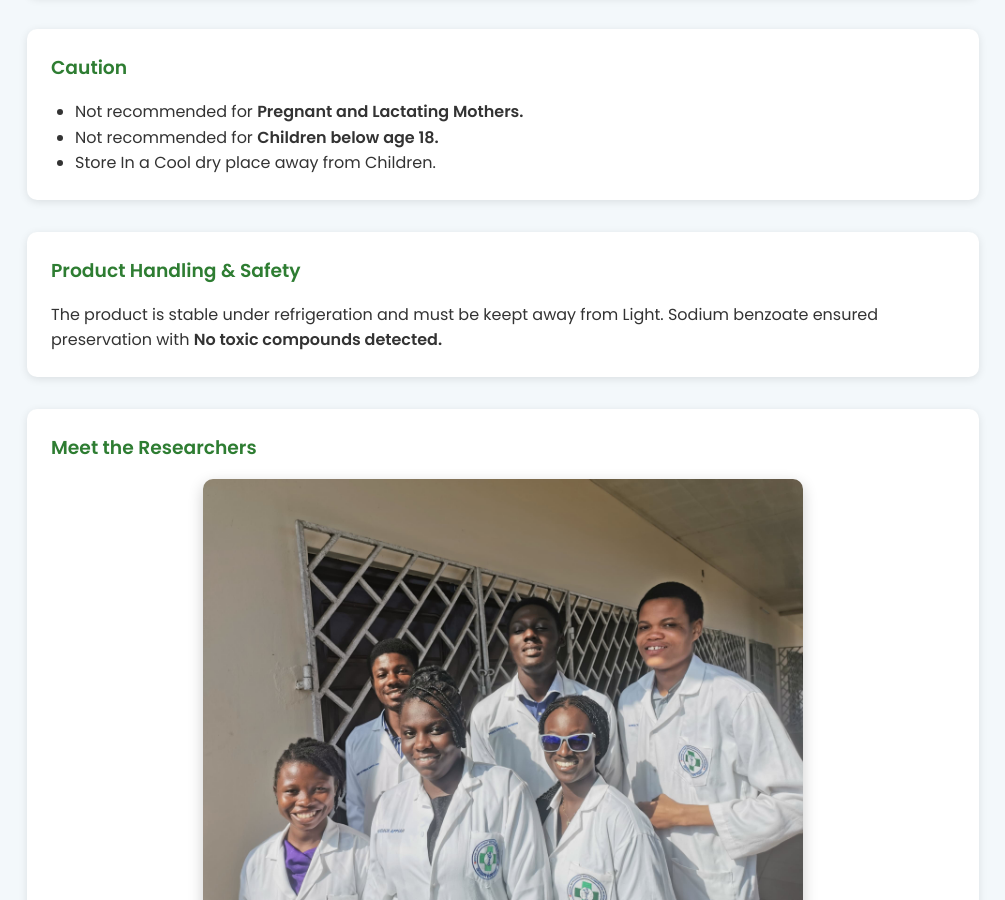
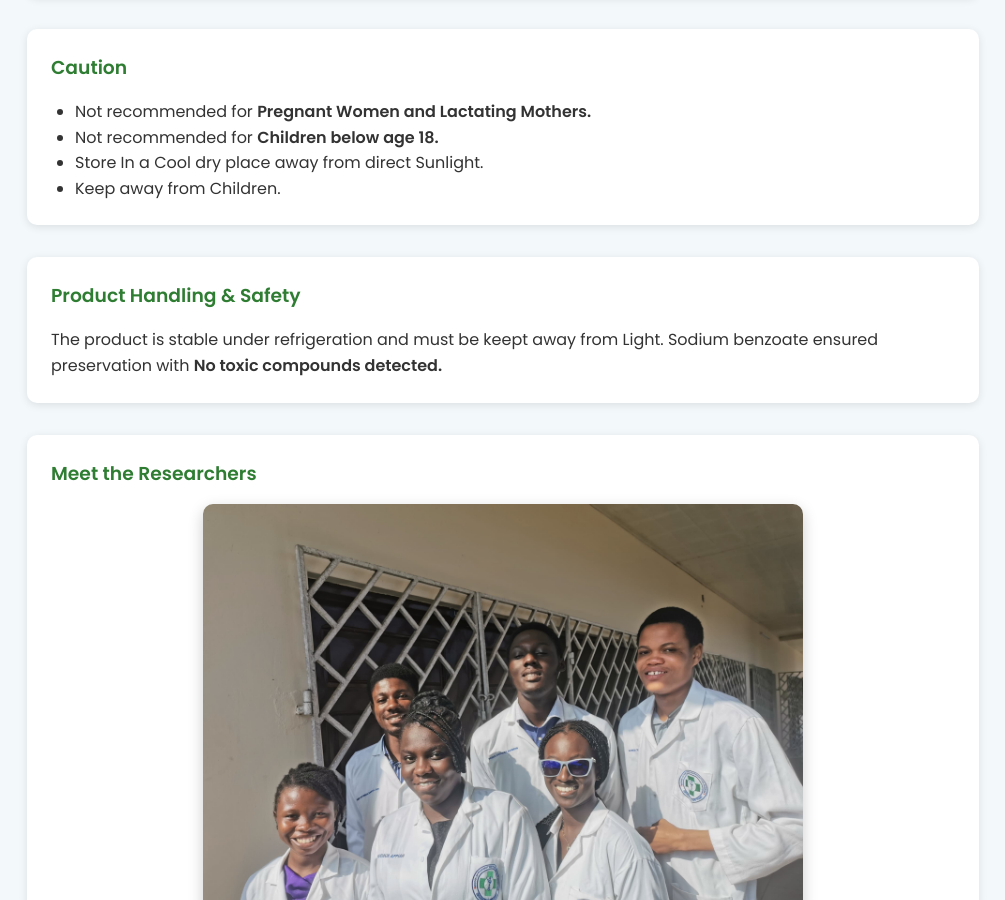
Before and after one commit to Whinar-man/Natural-Product-Lab-Mini-Project, a plain HTML site: page index.html in a window 1280 px wide. Shown: the part 913-1813 px from the top of the page, without its empty margins (137-1142 px from the left). Drawn offline with Linux system fonts and the light colour scheme.

Commit message:
Update index.html

```diff
--- a/index.html
+++ b/index.html
@@ -52,13 +52,16 @@
       <p>
         <ul>
           <li>
-            Not recommended for <strong>Pregnant and Lactating Mothers.</strong>
+            Not recommended for <strong>Pregnant Women and Lactating Mothers.</strong>
           </li>
           <li>
             Not recommended for <strong>Children below age 18.</strong>
           </li>
           <li>
-            Store In a Cool dry place away from Children.
+            Store In a Cool dry place away from direct Sunlight.
+          </li>
+          <li>
+            Keep away from Children.
           </li>
         </ul>
     </p>
```
